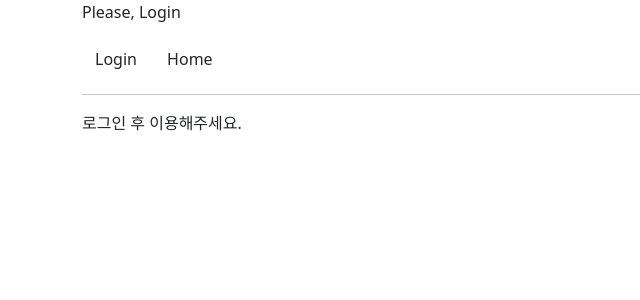
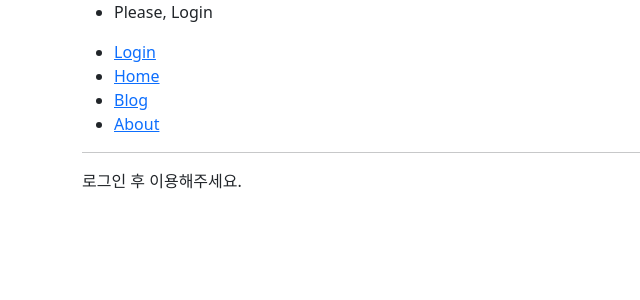
Before and after one commit to su0797/Django_project_myblog, a Django app: page /blog/ in a window 1280 px wide. Shown: the top 300 px of the page, without its empty margins (0-640 px from the left). Run offline with Django 4.2, Linux system fonts and the light colour scheme; some libraries are stand-ins or nearby versions.

Commit message:
page nav 수정

```diff
--- a/blog/templates/blog/post_list.html
+++ b/blog/templates/blog/post_list.html
@@ -12,13 +12,6 @@
         <form action="{% url 'blog:list' %}" class="btn">
             <input type="submit" value="⟳">
         </form>
-        <nav>
-            <ul>
-                <li><a href="#">Home</a></li>
-                <li><a href="#">Blog</a></li>
-                <li><a href="#">About</a></li>
-            </ul>
-        </nav>
         <!-- <form  id="search-form" action="{% url 'blog:search' tag='value' %}" method="get">
             {% csrf_token %}
             카테고리 검색 : <input id="search-input" type="text" placeholder="검색어를 입력하세요."/>
--- a/templates/base.html
+++ b/templates/base.html
@@ -14,14 +14,20 @@
     </head>
     <body>
         <div class="container">
-            {% if user.is_authenticated %}
-                <p>Welcome! {{ user.email }}</p>
-                <a href="{% url 'user:logout' %}" class="btn">Logout</a>
-            {% else %}
-                <p>Please, Login</p>
-                <a href="{% url 'user:login' %}" class="btn">Login</a>
-            {% endif %}
-            <a href="http://127.0.0.1:8000" class="btn">Home</a>
+                <nav>
+                    <ul>
+                        {% if user.is_authenticated %}
+                            <li><p>Welcome! {{ user.email }}</p></li>
+                            <li><a href="{% url 'user:logout' %}">Logout</a></li>
+                        {% else %}
+                            <li><p>Please, Login</p></li>
+                            <li><a href="{% url 'user:login' %}">Login</a></li>
+                        {% endif %}
+                        <li><a href="http://127.0.0.1:8000">Home</a></li>
+                        <li><a href="#">Blog</a></li>
+                        <li><a href="#">About</a></li>
+                    </ul>
+                </nav>
             {% block content %}
 
             {% endblock  %}
```
